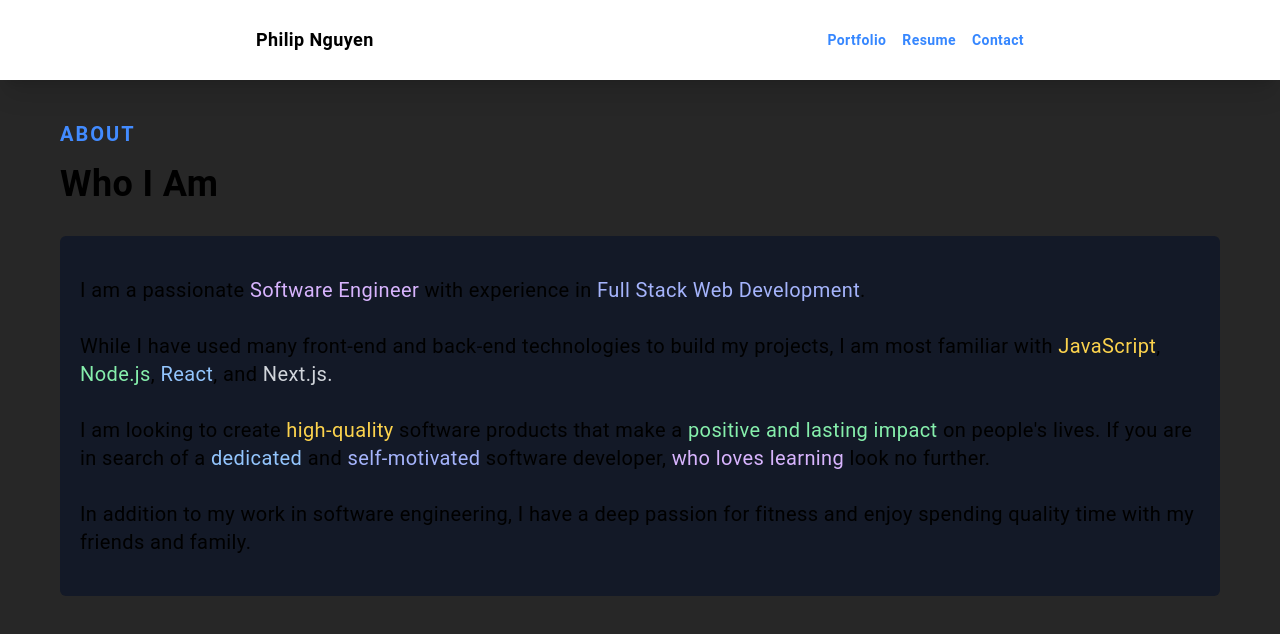
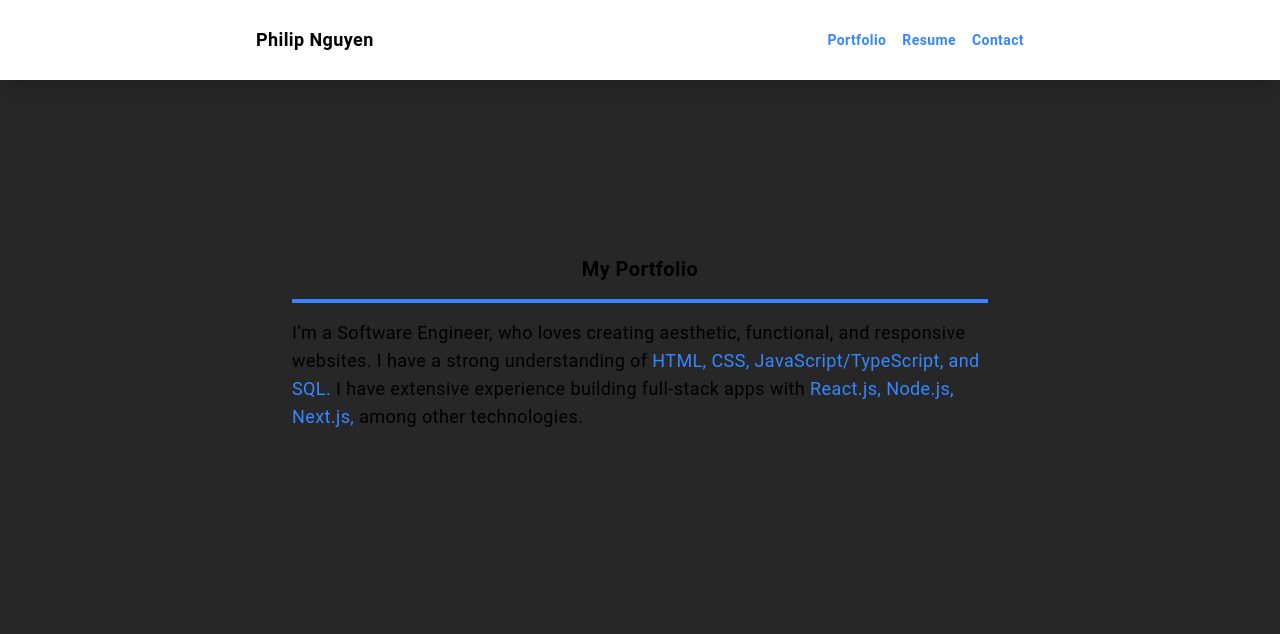
Before and after one commit to pn-code/personal-portfolio-nextjs, a Next.js app: page /about in a window 1280 px wide. Shown: the top 634 px of the page. Built offline with nearby package versions, Linux system fonts and the light colour scheme.

Commit message:
Updated about section

```diff
--- a/components/About.jsx
+++ b/components/About.jsx
@@ -1,44 +1,26 @@
 const About = () => {
     return (
-    <div id="about" className="w-full h-[calc(100vh-130px)] mt-28">
+        <div id="about" className="w-full h-[calc(100vh-130px)] sm:px-[20%]">
             <div className="max-w-[1240px] w-full h-full mx-auto flex">
-        <div className="w-full flex flex-col gap-4 sm:items-start">
-          <header className="w-full flex flex-col justify-between items-center sm:items-start">
-            <h1 className="text-xl tracking-widest uppercase text-accent font-bold">
-              About
+                <div className="w-full flex flex-col gap-2 sm:gap-4 justify-center">
+                    <h1 className="text-xl text-primary font-bold text-center">
+                        My Portfolio
                     </h1>
-            <h2 className="py-4">Who I Am</h2>
-          </header>
+                    <span className="border-b-primaryBtn border-b-2 sm:border-b-4"></span>
 
-          <p className="text-lg sm:text-xl text-primary text-center sm:text-left bg-gray-900/90 px-5 py-10 rounded-md">
-            I am a passionate{" "}
-            <span className="text-purple-300">Software Engineer</span> with
-            experience in{" "}
-            <span className="text-indigo-300">Full Stack Web Development</span>.
-            <br />
-            <br />
-            While I have used many front-end and back-end technologies to build
-            my projects, I am most familiar with{" "}
-            <span className="text-amber-300">JavaScript</span>,{" "}
-            <span className="text-green-300">Node.js</span>,{" "}
-            <span className="text-blue-300">React</span>, and{" "}
-            <span className="text-gray-300">Next.js. </span>
-            <br />
-            <br />I am looking to create{" "}
-            <span className="text-amber-300">high-quality</span> software
-            products that make a{" "}
-            <span className="text-green-300">positive and lasting impact</span>{" "}
-            on people&apos;s lives. If you are in search of a{" "}
-            <span className="text-blue-300">dedicated </span>
-            and <span className="text-indigo-300">self-motivated </span>
-            software developer,{" "}
-            <span className="text-purple-300">who loves learning </span>
-            look no further.
-            <br />
-            <br />
-            In addition to my work in software engineering, I have a deep
-            passion for fitness and enjoy spending quality time with my friends
-            and family.
+                    <p className="text-sm sm:text-lg text-primary text-left rounded-md">
+                        I’m a Software Engineer, who loves creating aesthetic,
+                        functional, and responsive websites. I have a strong
+                        understanding of{" "}
+                        <span className="text-primaryBtn">
+                            HTML, CSS, JavaScript/TypeScript, and SQL.
+                        </span>{" "}
+                        I have extensive experience building full-stack apps
+                        with{" "}
+                        <span className="text-primaryBtn">
+                            React.js, Node.js, Next.js,
+                        </span>{" "}
+                        among other technologies.
                     </p>
                 </div>
             </div>
```
Lines whose indentation alone changed are shown as unchanged.
